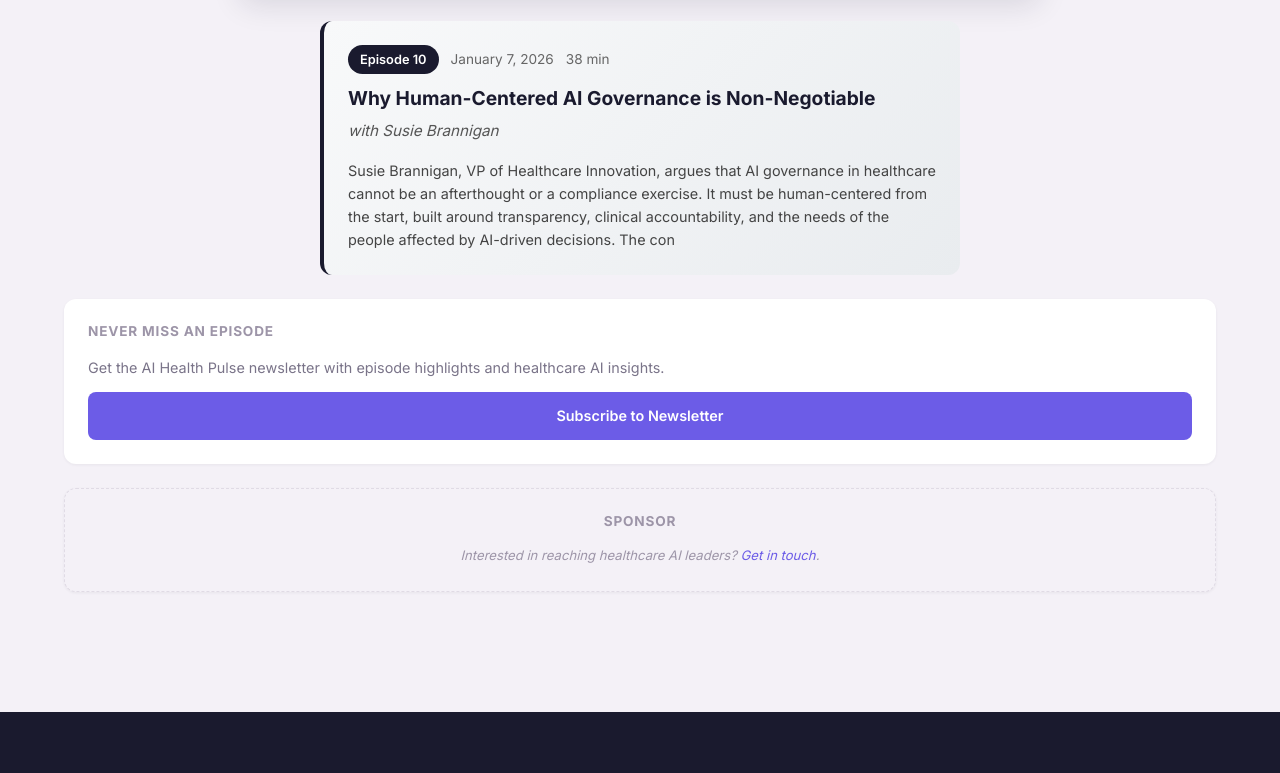
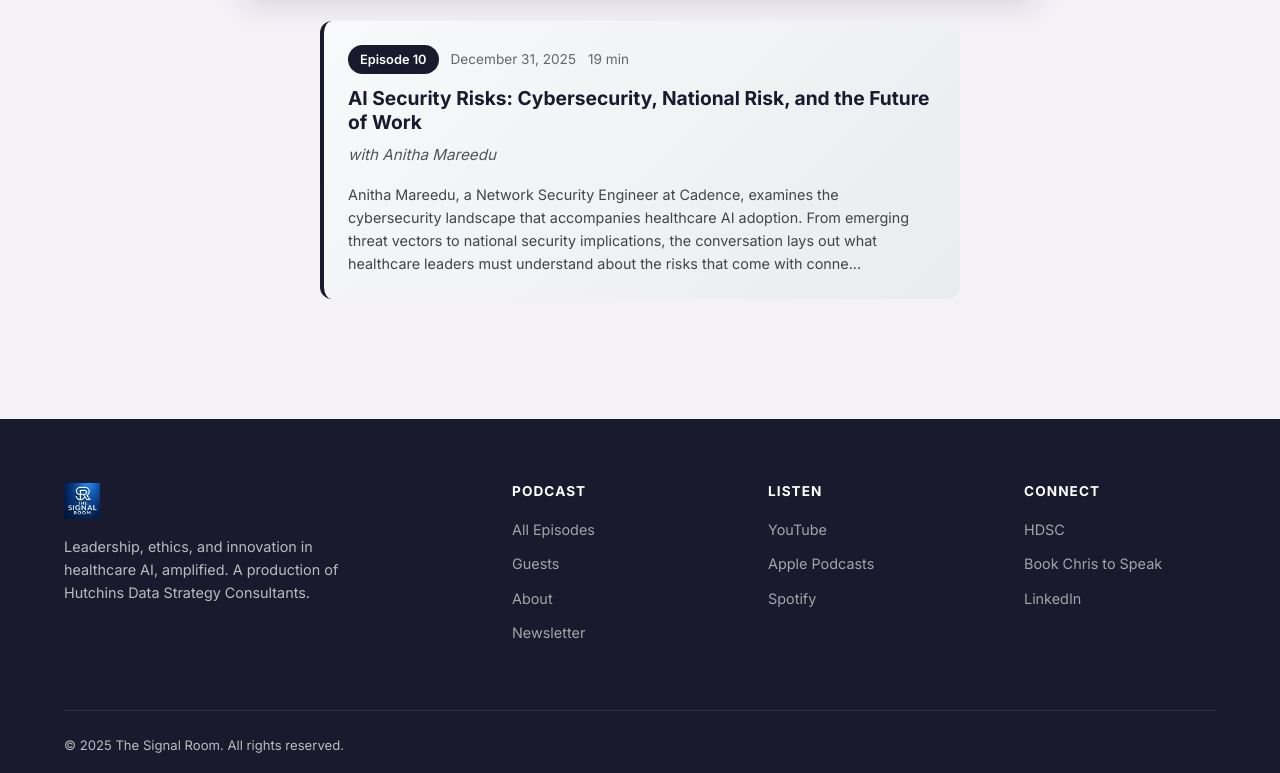
Before and after one commit to Chrishutusa1/signalroom-site, a plain HTML site: page episodes/human-centered-ai-governance.html in a window 1280 px wide. Shown: the part 836-1609 px from the top of the page. Drawn offline with Linux system fonts and the light colour scheme.

Commit message:
Reconcile Ep10 to CSV: Anitha Mareedu (BZ 18436527, YT FhmwMJsVPB8)

```diff
--- a/episodes/human-centered-ai-governance.html
+++ b/episodes/human-centered-ai-governance.html
@@ -50,33 +50,21 @@
     <div class="container">
       <div class="episode-video" style="max-width: 800px; margin: 0 auto 1.5rem; padding: 0; position: static;">
     <div style="position: relative; padding-bottom: 56.25%; height: 0; overflow: hidden; border-radius: 12px;">
-        <iframe src="https://www.youtube.com/embed/s4ghn6k-t-8" title="AI Security Risks: Cybersecurity, National Risk, and the Future of Work" frameborder="0" allow="accelerometer; autoplay; clipboard-write; encrypted-media; gyroscope; picture-in-picture" allowfullscreen style="position: absolute; top: 0; left: 0; width: 100%; height: 100%; border: 0;"></iframe>
+        <iframe src="https://www.youtube.com/embed/FhmwMJsVPB8" title="AI Security Risks: Cybersecurity, National Risk, and the Future of Work" frameborder="0" allow="accelerometer; autoplay; clipboard-write; encrypted-media; gyroscope; picture-in-picture" allowfullscreen style="position: absolute; top: 0; left: 0; width: 100%; height: 100%; border: 0;"></iframe>
     </div>
 </div>
 
                         <!-- Episode Info -->
                         <div class="episode-info-card" style="max-width: 640px; margin: 0 auto 1.5rem; background: linear-gradient(135deg, #f8f9fa 0%, #e9ecef 100%); border-radius: 12px; padding: 1.5rem; border-left: 4px solid #1a1a2e;">
-        <div style="display: flex; align-items: center; gap: 0.75rem; margin-bottom: 0.75rem; flex-wrap: wrap;">
-            <span style="background: #1a1a2e; color: #fff; padding: 0.25rem 0.75rem; border-radius: 20px; font-size: 0.8rem; font-weight: 600;">Episode 10</span>
-            <span style="color: #666; font-size: 0.85rem;">January 7, 2026</span>
-            <span style="color: #666; font-size: 0.85rem;">38 min</span>
-        </div>
-        <h2 style="margin: 0 0 0.5rem; font-size: 1.2rem; color: #1a1a2e;">Why Human-Centered AI Governance is Non-Negotiable</h2>
-        <p style="margin: 0 0 1rem; color: #555; font-size: 0.95rem; font-style: italic;">with Susie Brannigan</p>
-        <p style="margin: 0; color: #444; font-size: 0.9rem; line-height: 1.6;">Susie Brannigan, VP of Healthcare Innovation, argues that AI governance in healthcare cannot be an afterthought or a compliance exercise. It must be human-centered from the start, built around transparency, clinical accountability, and the needs of the people affected by AI-driven decisions. The con</p>
-    </div>
-
-          <div class="sidebar-card">
-            <h4>Never Miss an Episode</h4>
-            <p style="font-size:0.9rem;color:var(--text-muted);margin-bottom:0.75rem;">Get the AI Health Pulse newsletter with episode highlights and healthcare AI insights.</p>
-            <a href="../newsletter.html" class="btn btn-primary" style="width:100%;justify-content:center;font-size:0.9rem;">Subscribe to Newsletter</a>
-          </div>
-
-          <div class="sidebar-card sponsor-slot">
-            <h4>Sponsor</h4>
-            <p>Interested in reaching healthcare AI leaders? <a href="mailto:chris@hutchinsdatastrategy.com">Get in touch</a>.</p>
-          </div>
-        </div>
+                        <div style="display: flex; align-items: center; gap: 0.75rem; margin-bottom: 0.75rem; flex-wrap: wrap;">
+                            <span style="background: #1a1a2e; color: #fff; padding: 0.25rem 0.75rem; border-radius: 20px; font-size: 0.8rem; font-weight: 600;">Episode 10</span>
+                            <span style="color: #666; font-size: 0.85rem;">December 31, 2025</span>
+                            <span style="color: #666; font-size: 0.85rem;">19 min</span>
+                        </div>
+                        <h2 style="margin: 0 0 0.5rem; font-size: 1.2rem; color: #1a1a2e;">AI Security Risks: Cybersecurity, National Risk, and the Future of Work</h2>
+                        <p style="margin: 0 0 1rem; color: #555; font-size: 0.95rem; font-style: italic;">with Anitha Mareedu</p>
+                        <p style="margin: 0; color: #444; font-size: 0.9rem; line-height: 1.6;">Anitha Mareedu, a Network Security Engineer at Cadence, examines the cybersecurity landscape that accompanies healthcare AI adoption. From emerging threat vectors to national security implications, the conversation lays out what healthcare leaders must understand about the risks that come with conne...</p>
+                    </div>
       </div>
     </div>
   </section>
```
